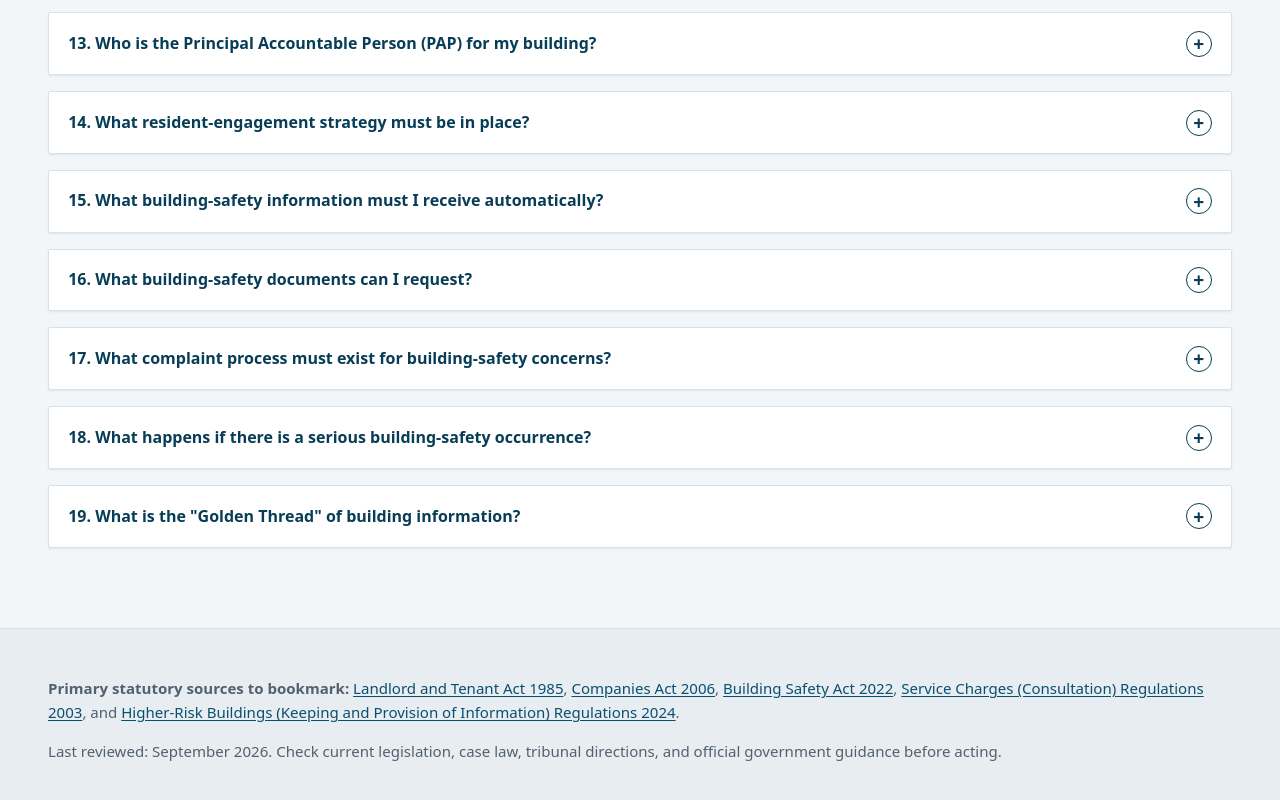
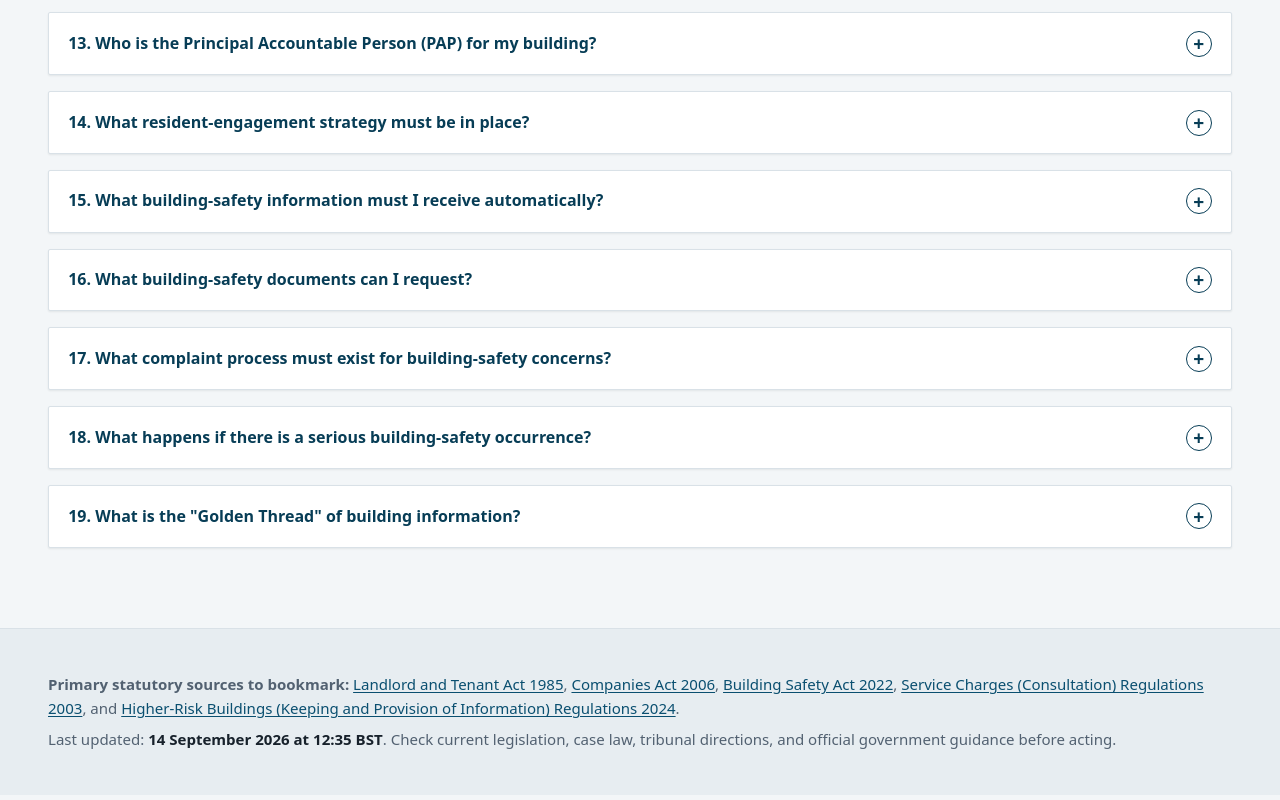
Before and after one commit to leaseholder-info-84/leaseholder-info, a plain HTML site: page index.html in a window 1280 px wide. Shown: the part 2142-2942 px from the top of the page. Drawn offline with Linux system fonts and the light colour scheme.

Commit message:
Add files via upload

```diff
--- a/index.html
+++ b/index.html
@@ -216,11 +216,21 @@
     code { font-family: ui-monospace, SFMono-Regular, Consolas, monospace; font-size: 0.94em; }
 
     footer {
-      padding: 2rem 0;
+      padding: 2.25rem 0;
       color: var(--muted);
       background: #e7edf1;
       border-top: 1px solid var(--line);
       font-size: 0.94rem;
+    }
+
+    footer p {
+      margin: 0.45rem 0;
+    }
+
+    footer time {
+      font-variant-numeric: tabular-nums;
+      color: var(--ink);
+      font-weight: 600;
     }
 
     @media (max-width: 52rem) {
@@ -636,7 +646,7 @@
   <footer>
     <div class="wrap">
       <p><strong>Primary statutory sources to bookmark:</strong> <a href="https://www.legislation.gov.uk/ukpga/1985/70/contents">Landlord and Tenant Act 1985</a>, <a href="https://www.legislation.gov.uk/ukpga/2006/46/contents">Companies Act 2006</a>, <a href="https://www.legislation.gov.uk/ukpga/2022/30/contents">Building Safety Act 2022</a>, <a href="https://www.legislation.gov.uk/uksi/2003/1987/contents">Service Charges (Consultation) Regulations 2003</a>, and <a href="https://www.legislation.gov.uk/uksi/2024/41/contents">Higher-Risk Buildings (Keeping and Provision of Information) Regulations 2024</a>.</p>
-      <p>Last reviewed: September 2026. Check current legislation, case law, tribunal directions, and official government guidance before acting.</p>
+      <p>Last updated: <time datetime="2026-09-14T12:35:00+01:00">14 September 2026 at 12:35 BST</time>. Check current legislation, case law, tribunal directions, and official government guidance before acting.</p>
     </div>
   </footer>
 </body>
```
